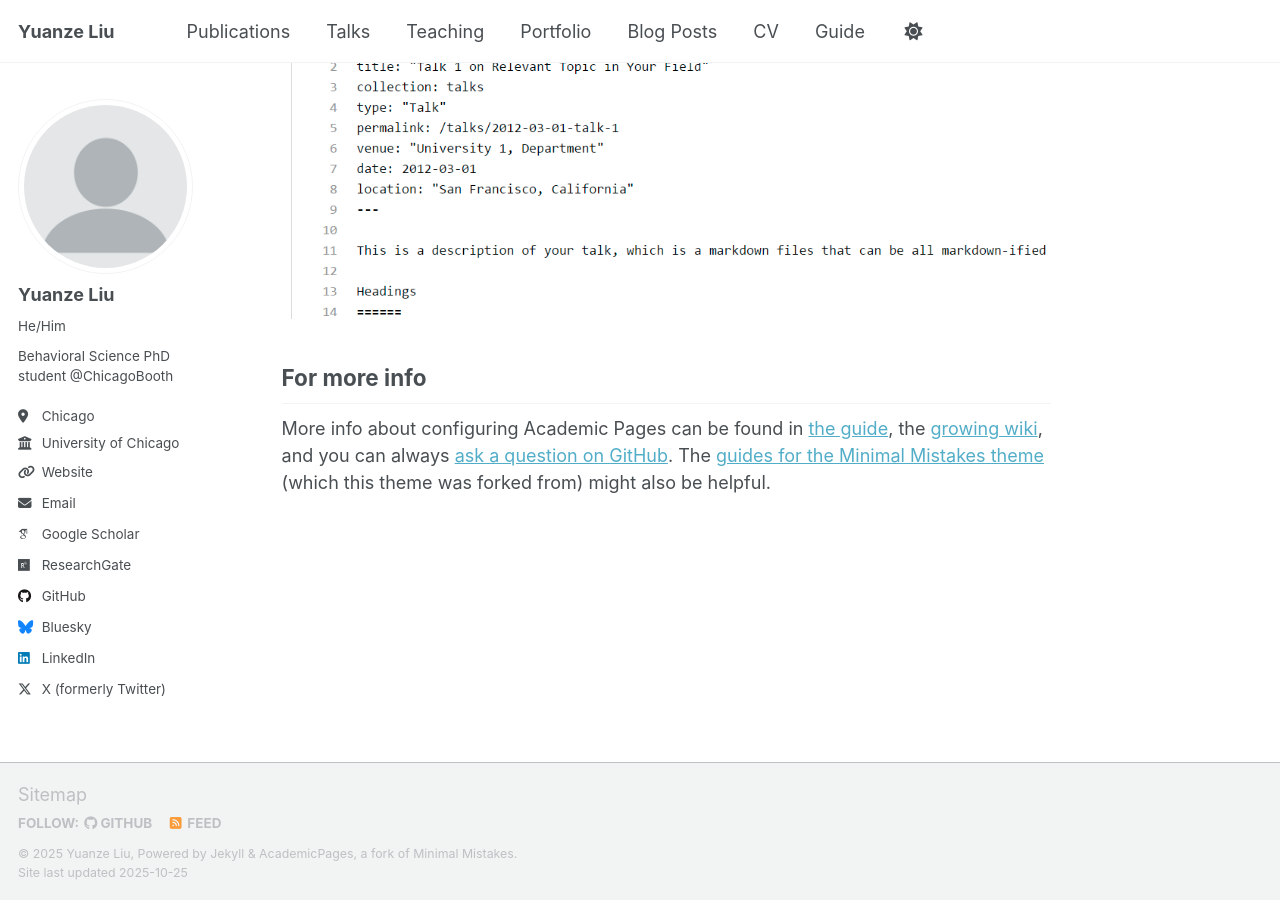
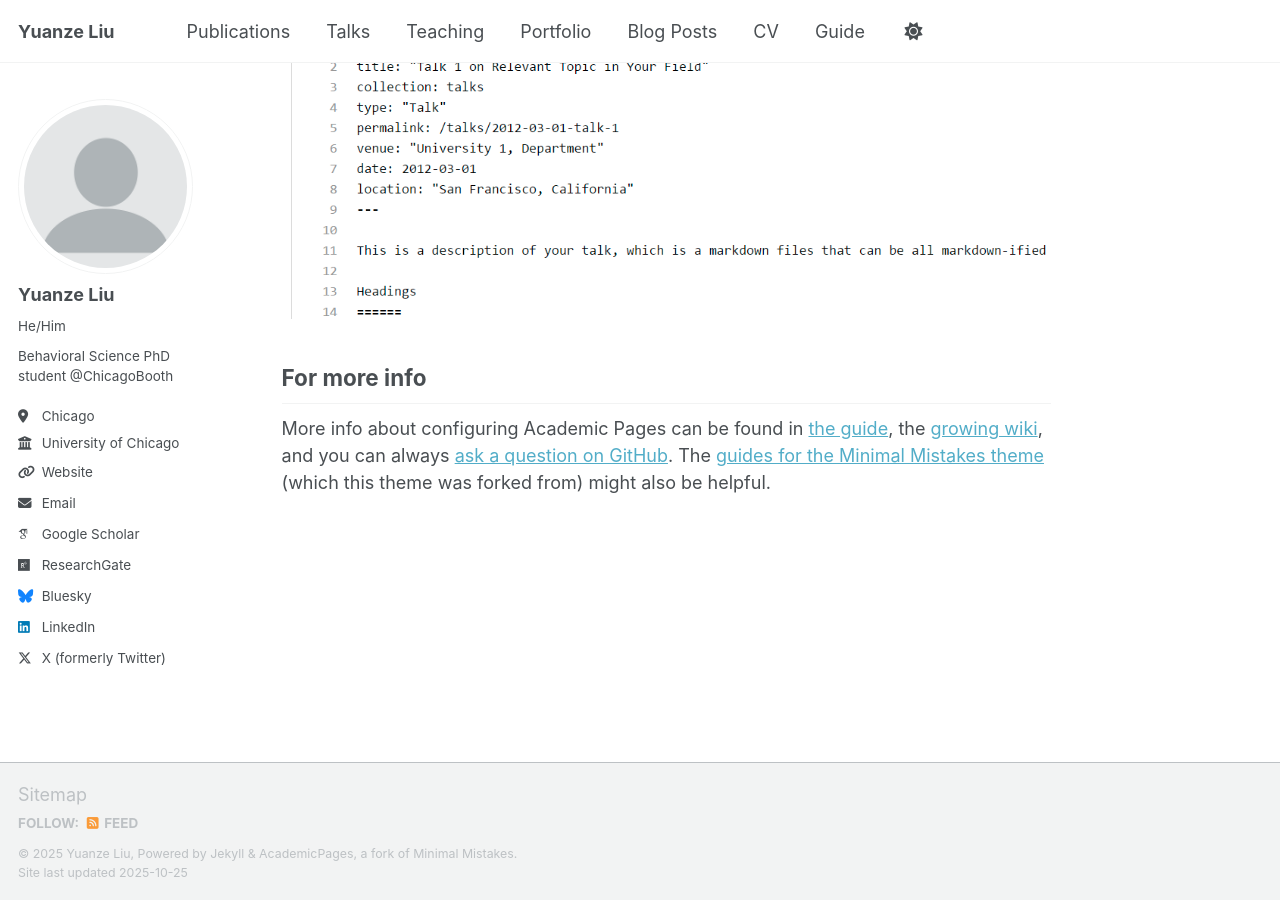
Before and after one commit to YooWonTaek/yuanzeliu, a Jekyll site: the page built from _pages/about.md, in a window 1280 px wide and 900 px high, scrolled down 2880 px. Built offline with Jekyll 4.4.1, drawn with Linux system fonts in a browser that asks for light colours; some web fonts are replaced; a script that is not in the unit is left out.

Commit message:
Comment out URL and GitHub fields in _config.yml
Comment out the URL and GitHub fields in the configuration.

```diff
--- a/_config.yml
+++ b/_config.yml
@@ -15,7 +15,7 @@ name          : &name "Yuanze Liu"
 description   : &description "Yuanze Liu's academic portfolio"   # Short description for SEO and header
 
 # For a user/organization site (https://yuanzeliu.github.io)
-url           : "https://yuanzeliu.github.io"  # Full site URL (no trailing slash)
+#url           : "https://yuanzeliu.github.io"  # Full site URL (no trailing slash)
 baseurl       : ""                             # Must stay empty for user/org sites
 repository    : "yuanzeliu.github.io"
 
@@ -47,7 +47,7 @@ author:
   bitbucket        : # Username - Update with your username on the site
   codepen          : # Username
   dribbble         : # Username
-  github           : "academicpages"
+  #github           : "academicpages"
   kaggle           : # Username
   stackoverflow    : # User number or user number and name (i.e., use "1" or "1/jeff-atwood")
 
```
